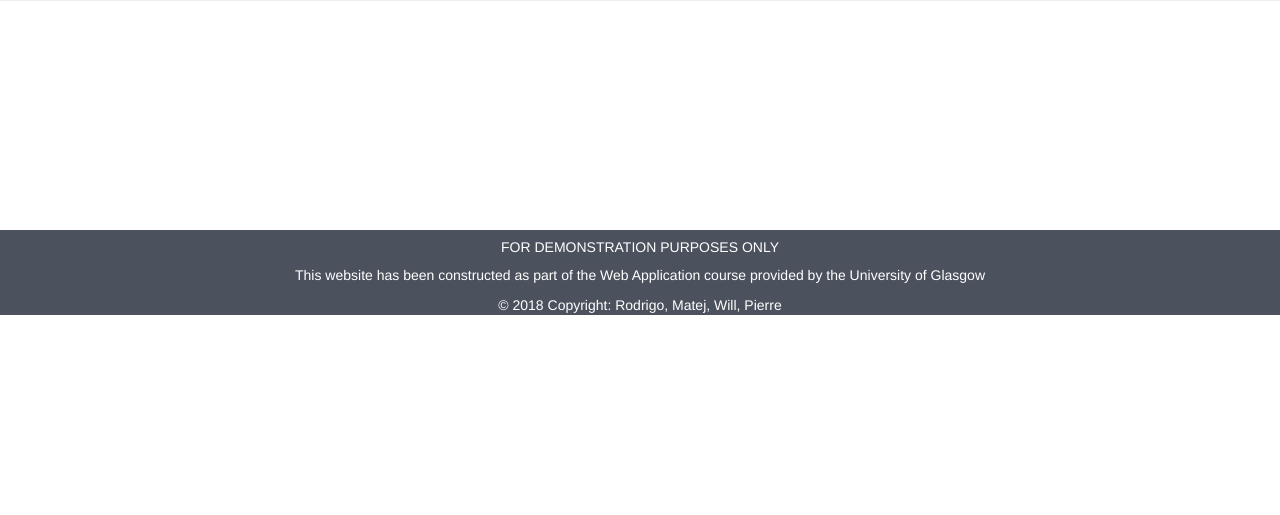
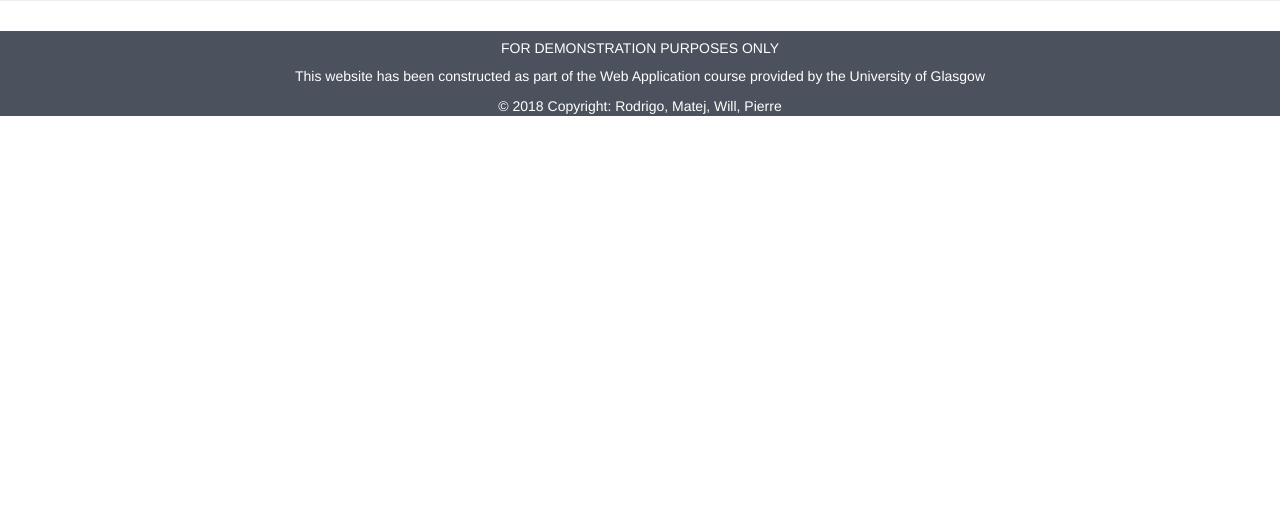
Before and after one commit to WilliamAinsworth/WAD2Project, a Django app: page /pubway/subcrawl/new/ in a window 1280 px wide. Shown: the part 485-1000 px from the top of the page. Run offline with Django 3.2, Linux system fonts and the light colour scheme; some libraries are stand-ins or nearby versions.

Commit message:
footer back as it was, will fix later

```diff
--- a/static/css/footer-static-bottom.css
+++ b/static/css/footer-static-bottom.css
@@ -1,7 +1,4 @@
 .page-footer{
-    position:fixed;
-    bottom:0;
-    width:100%;
     background-color: #4B515D;
     color: #FFF;
 }
```
